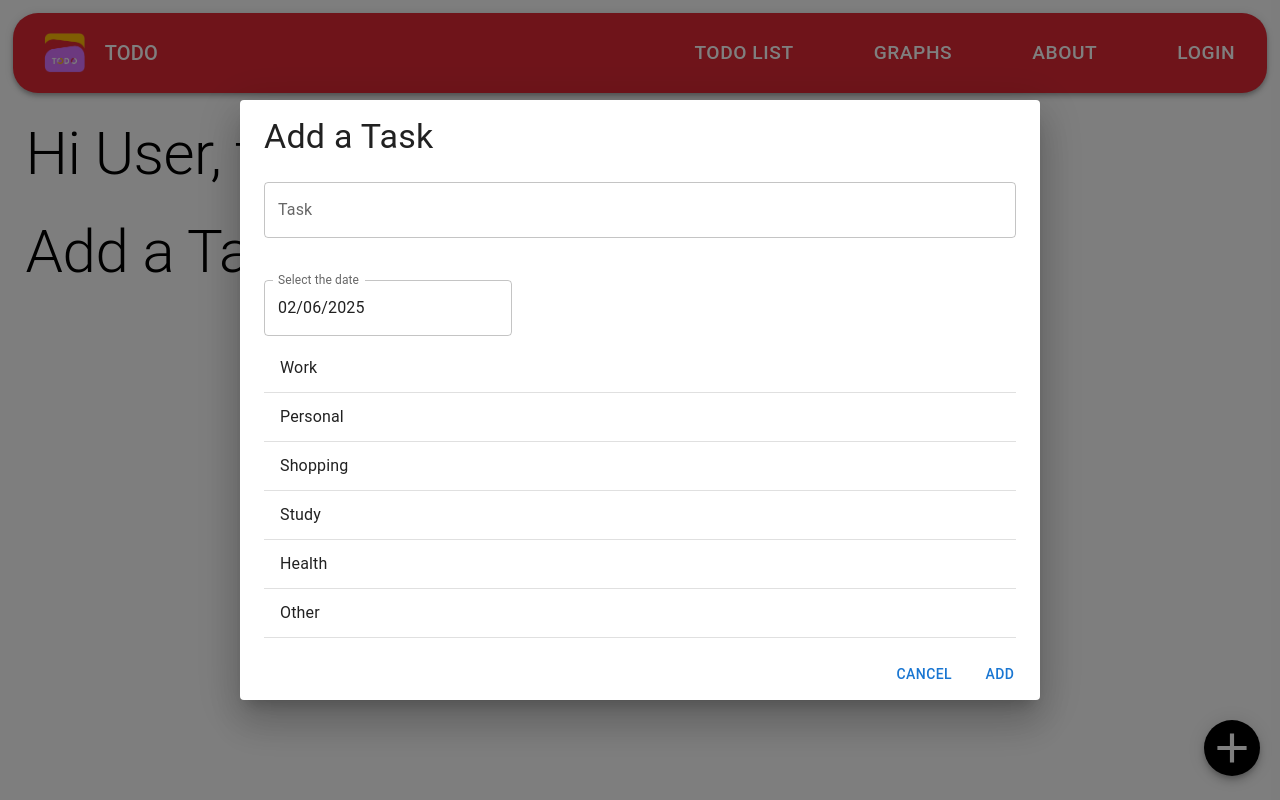
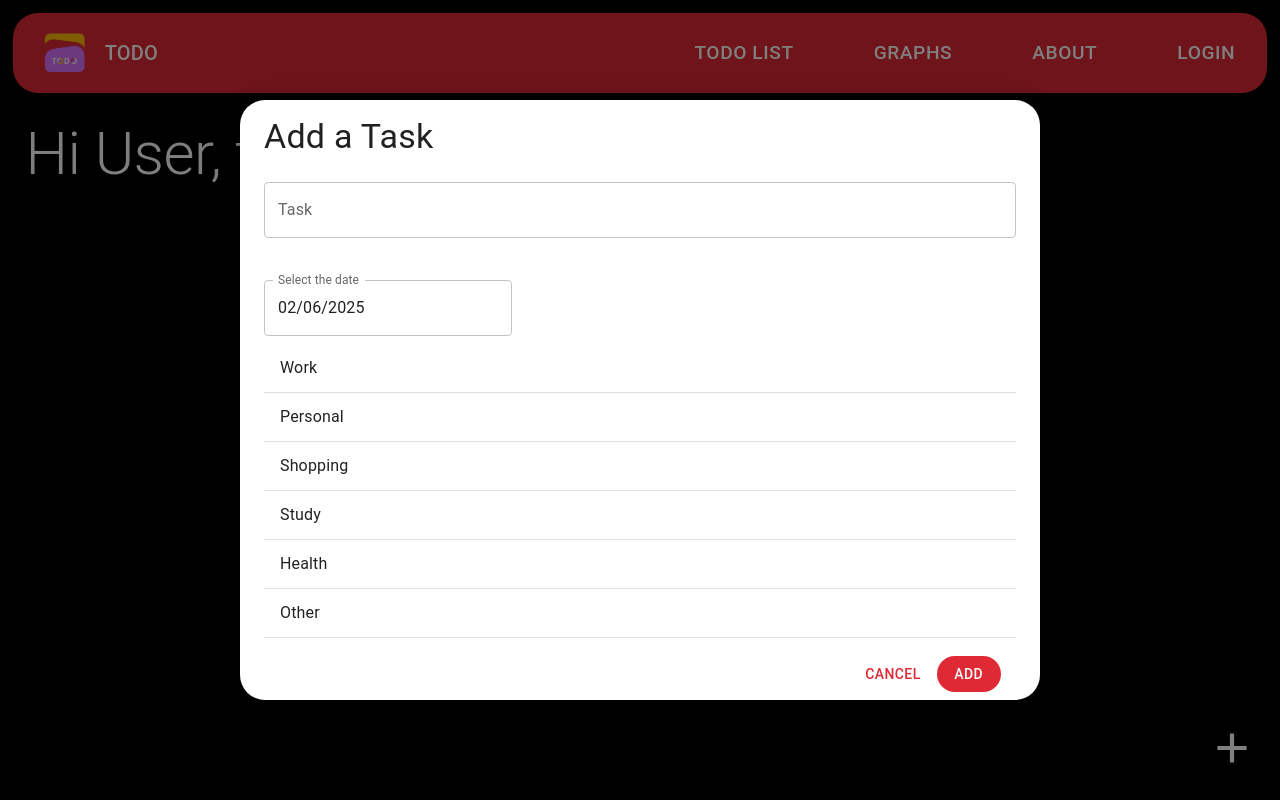
Before and after one commit to simlu2000/ToDo, a React (Create React App) app in the folder todo/: page / in a window 1280 px wide. Both pictures are taken after a click on the button 1232 px from the left and 748 px from the top of the page. Built offline with nearby package versions, Linux system fonts and the light colour scheme.

Commit message:
style and save tasks

```diff
--- a/todo/src/App.js
+++ b/todo/src/App.js
@@ -10,13 +10,18 @@ import {
   Fab,
 } from "@mui/material";
 import AddIcon from '@mui/icons-material/Add';
+import './style/home_style.css';
 
 
 function App() {
   const [openDialogAddTask, setOpenDialogAddTask] = useState(false);
-
+  const [tasks, setTasks] = useState([]);
   function handleClick(param) {
     setOpenDialogAddTask(param);
+  }
+
+  const addTask = (newTask) => {
+    setTasks((prevTasks) => [...prevTasks, newTask]);
   }
   return (
     <Router>
@@ -28,7 +33,16 @@ function App() {
         <Route path="/login" element={<LoginScreen />} />
       </Routes>
       <Typography variant="h2" sx={{ marginLeft: '2%', marginTop: '2%' }}>Hi User, these are your tasks:</Typography>
-      <Typography variant="h2" sx={{ marginLeft: '2%', marginTop: '2%' }}>Add a Task</Typography>
+
+      <div id="tasksBox">
+        {tasks.map((task, index) => (
+          <div key={index} id="task">
+            <Typography variant="h6">{task.title}</Typography>
+            <Typography variant="body2">Date:  Date: {task.date ? task.date.format('YYYY-MM-DD') : 'No date selected'}</Typography>
+            <Typography variant="body2">Category: {task.category}</Typography>
+          </div>
+        ))}
+      </div>
 
       <Fab
         aria-label="add"
@@ -46,6 +60,7 @@ function App() {
         <DialogAddTask
           open={openDialogAddTask}
           onClose={() => setOpenDialogAddTask(false)}
+          addTask={addTask}
 
         />
       )}
--- a/todo/src/components/DialogAddTask.js
+++ b/todo/src/components/DialogAddTask.js
@@ -18,13 +18,25 @@ import { LocalizationProvider } from '@mui/x-date-pickers/LocalizationProvider';
 import { AdapterDayjs } from '@mui/x-date-pickers/AdapterDayjs';
 import dayjs from 'dayjs';
 
-function DialogAddTask({ open, onClose }) {
+function DialogAddTask({ open, onClose, addTask }) {
+    const [taskTitle, setTaskTitle] = useState("");
     const [taskDate, setTaskDate] = useState(dayjs());
     const [taskCategory, setTaskCategory] = useState("");
     const categories = ["Work", "Personal", "Shopping", "Study", "Health", "Other"];
     const handleSelectCategory = (category) => {
         setTaskCategory(category);
     }
+
+    const handleAddTask = () => {
+        if (taskTitle && taskDate && taskCategory) {
+            const newTask = { title: taskTitle, date: taskDate, category: taskCategory };
+            addTask(newTask);
+            setTaskTitle('');
+            setTaskDate(dayjs());
+            setTaskCategory('');
+            onClose();
+        }
+    };
 
     return (
         <LocalizationProvider dateAdapter={AdapterDayjs}>
@@ -37,6 +49,7 @@ function DialogAddTask({ open, onClose }) {
                     '& .MuiDialog-paper': {  //style for dialog wrap
                         width: '800px',
                         height: '600px',
+                        borderRadius: '25px'
                     }
                 }}>
                 <DialogTitle>
@@ -52,7 +65,8 @@ function DialogAddTask({ open, onClose }) {
                         label="Task"
                         type="text"
                         fullWidth
-                        variant="outlined">
+                        variant="outlined"
+                        onChange={(e) => setTaskTitle(e.target.value)}>
                     </TextField>
                     <DatePicker
                         label="Select the date"
@@ -76,8 +90,10 @@ function DialogAddTask({ open, onClose }) {
                 </DialogContent>
 
                 <DialogActions>
-                    <Button onClick={onClose}>Cancel</Button>
-                    <Button onClick={onClose}>Add</Button>
+                    <Button onClick={onClose} sx={{ color: "#DF2935" }}>Cancel</Button>
+                    <Button onClick={handleAddTask} sx={{ color: "#FCFCFC", backgroundColor: "#DF2935", marginRight: "4%", borderRadius: '25px' }}>
+                        Add
+                    </Button>
                 </DialogActions>
             </Dialog>
         </LocalizationProvider>
--- a/todo/src/index.css
+++ b/todo/src/index.css
@@ -5,8 +5,8 @@ body {
     sans-serif;
   -webkit-font-smoothing: antialiased;
   -moz-osx-font-smoothing: grayscale;
-  color: #000000;
-  background-color:#FCFCFC;
+  background-color: #000000;
+  color:#FCFCFC;
 }
 
 code {
--- a/todo/src/style/home_style.css
+++ b/todo/src/style/home_style.css
@@ -0,0 +1,20 @@
+#tasksBox{
+    width:50%;
+    margin-left:2%;
+    background-color: #DF2935;
+    display:flex;
+    align-items: flex-start;
+    flex-direction:row;
+    border-radius:25px;
+    margin-top:2%;
+    color:#000000;
+}
+#task{
+    background-color: #FCFCFC;
+    margin:5% auto;
+    border-radius:25px;
+    padding:15px;
+    width:15%;
+    min-height:100px;
+
+}
```
